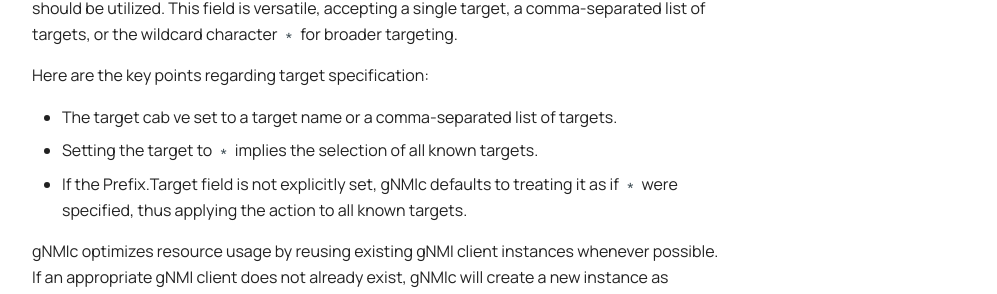
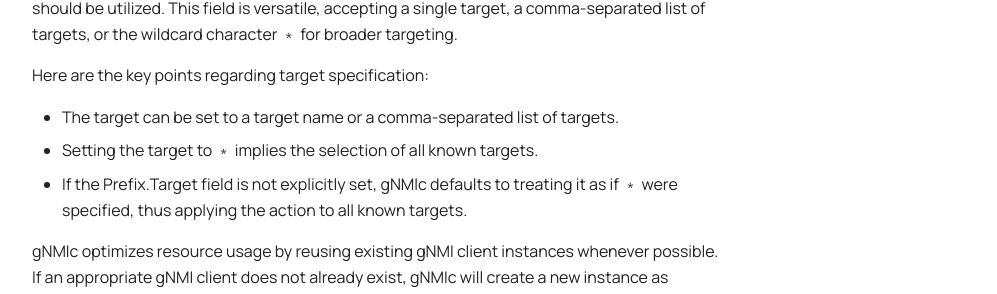
Before and after one commit to openconfig/gnmic, an MkDocs documentation site: the page built from docs/cmd/proxy.md, in a window 1280 px wide and 900 px high. Shown: the part 412-706 px from the top of the window, without its empty margins (264-1261 px from the left). Built offline with MkDocs 1.6.1 and Material for MkDocs 9.7.7, drawn with Linux system fonts in a browser that asks for light colours; comment, search, counter and statistics services are not loaded.

Commit message:
fix typo

```diff
--- a/docs/cmd/proxy.md
+++ b/docs/cmd/proxy.md
@@ -8,7 +8,7 @@
 
 Here are the key points regarding target specification:
 
-- The target cab ve set to a target name or a comma-separated list of targets.
+- The target can be set to a target name or a comma-separated list of targets.
 - Setting the target to `*` implies the selection of all known targets.
 - If the Prefix.Target field is not explicitly set, gNMIc defaults to treating it as if `*` were specified, thus applying the action to all known targets.
 
```
